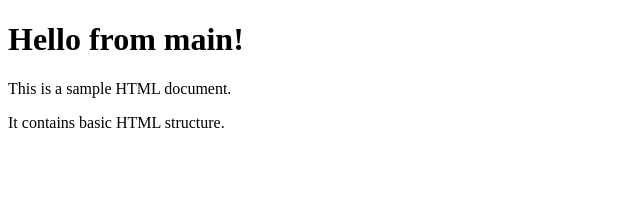
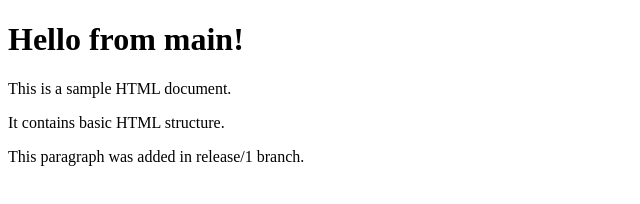
Before and after one commit to arutyunovaa/practice, a plain HTML site: page index.html in a window 1280 px wide. Shown: the whole page, without its empty margins (0-640 px from the left). Drawn offline with Linux system fonts and the light colour scheme.

Commit message:
add a paragraph

```diff
--- a/index.html
+++ b/index.html
@@ -9,5 +9,6 @@
     <h1>Hello from main!</h1>
     <p>This is a sample HTML document.</p>
     <p>It contains basic HTML structure.</p>
+    <p>This paragraph was added in release/1 branch.</p>
 </body>
 </html>
```
